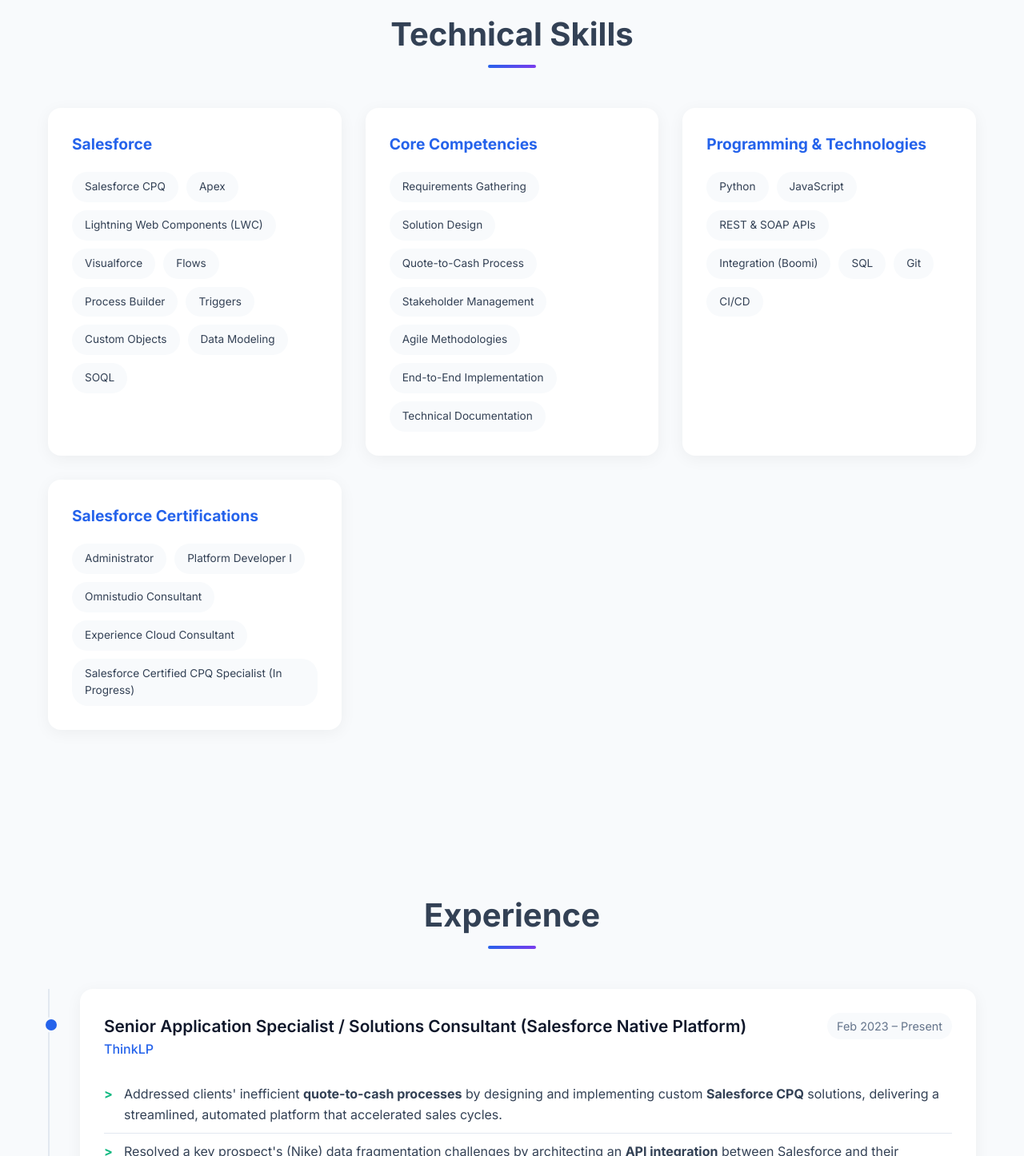
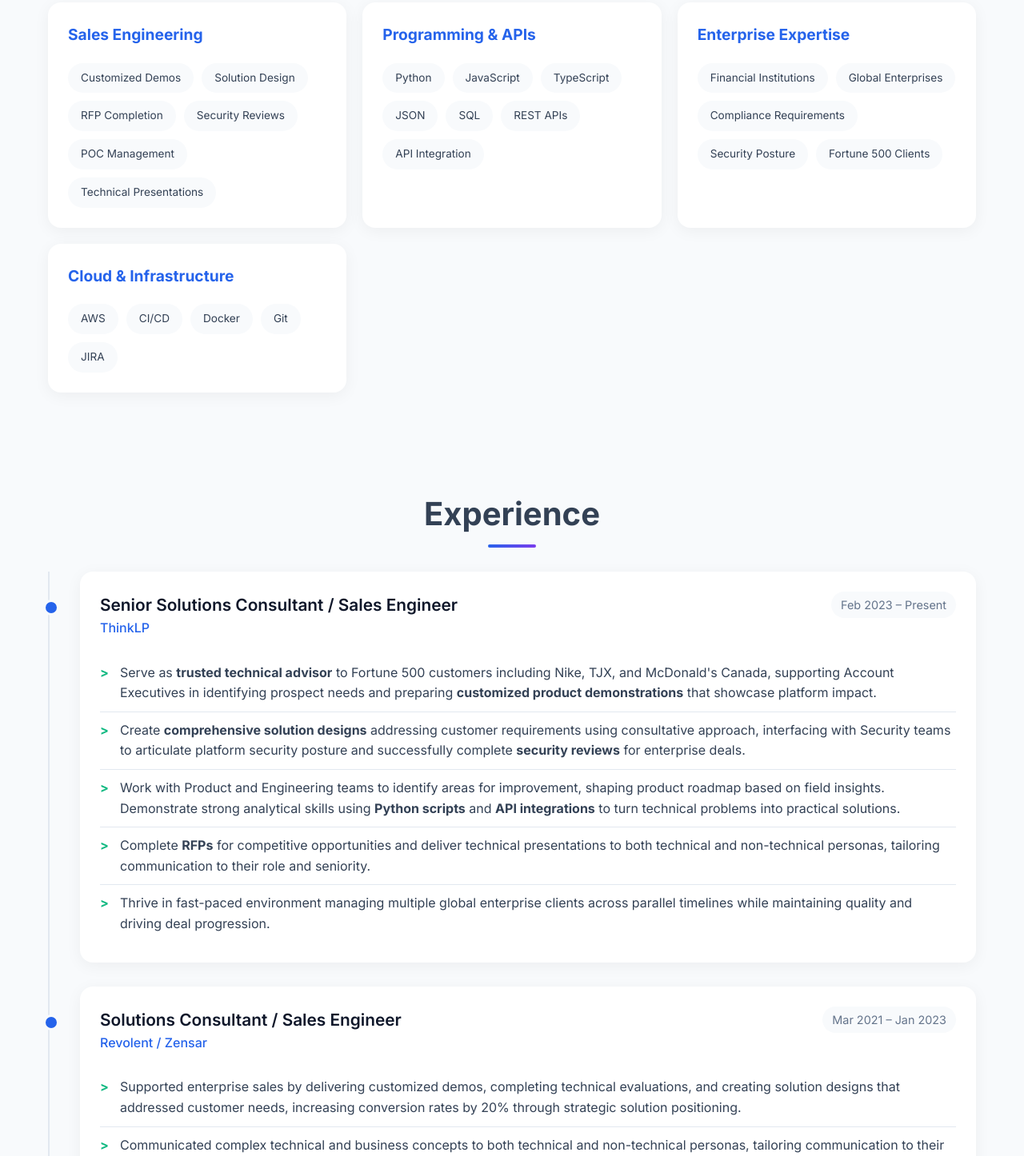
Before and after one commit to kevzhg/kevzhg.github.io, a plain HTML site: page index.html in a window 1280 px wide. Shown: the part 1354-2800 px from the top of the page at 80% size. Drawn offline with Linux system fonts and the light colour scheme.

Commit message:
Update index.html

```diff
--- a/index.html
+++ b/index.html
@@ -3,7 +3,7 @@
 <head>
     <meta charset="UTF-8">
     <meta name="viewport" content="width=device-width, initial-scale=1.0">
-    <title>Kev Zhang | Senior Salesforce Developer</title>
+    <title>Kev Zhang | Sales Engineer</title>
     <link href="https://fonts.googleapis.com/css2?family=Inter:wght@300;400;500;600;700&display=swap" rel="stylesheet">
     <style>
         :root {
@@ -40,17 +40,17 @@
         .btn-primary:hover { transform: translateY(-3px); box-shadow: 0 10px 30px rgba(37, 99, 235, 0.3); }
         .btn-secondary { background: transparent; color: white; border: 2px solid rgba(255,255,255,0.3); }
         .btn-secondary:hover { border-color: white; background: rgba(255,255,255,0.1); }
-        section { padding: 100px 20px; max-width: 1200px; margin: 0 auto; }
-        .section-title { font-size: 2.5rem; font-weight: 700; text-align: center; margin-bottom: 60px; position: relative; }
+        section { padding: 60px 20px; max-width: 1200px; margin: 0 auto; }
+        .section-title { font-size: 2.5rem; font-weight: 700; text-align: center; margin-bottom: 40px; position: relative; }
         .section-title::after { content: ''; position: absolute; bottom: -10px; left: 50%; transform: translateX(-50%); width: 60px; height: 4px; background: var(--gradient); border-radius: 2px; }
-        .skills-grid { display: grid; grid-template-columns: repeat(auto-fit, minmax(300px, 1fr)); gap: 30px; }
-        .skill-category { background: var(--card-bg); padding: 30px; border-radius: 16px; box-shadow: 0 4px 20px rgba(0,0,0,0.05); }
+        .skills-grid { display: grid; grid-template-columns: repeat(auto-fit, minmax(300px, 1fr)); gap: 20px; }
+        .skill-category { background: var(--card-bg); padding: 25px; border-radius: 16px; box-shadow: 0 4px 20px rgba(0,0,0,0.05); }
         .skill-category h3 { font-size: 1.2rem; margin-bottom: 20px; color: var(--primary); }
         .skill-tags { display: flex; flex-wrap: wrap; gap: 10px; }
         .skill-tag { background: var(--light); padding: 8px 16px; border-radius: 20px; font-size: 0.85rem; color: var(--text); }
         .timeline { position: relative; padding-left: 40px; }
         .timeline::before { content: ''; position: absolute; left: 0; top: 0; bottom: 0; width: 2px; background: var(--border); }
-        .timeline-item { position: relative; margin-bottom: 50px; padding: 30px; background: var(--card-bg); border-radius: 16px; box-shadow: 0 4px 20px rgba(0,0,0,0.05); }
+        .timeline-item { position: relative; margin-bottom: 30px; padding: 25px; background: var(--card-bg); border-radius: 16px; box-shadow: 0 4px 20px rgba(0,0,0,0.05); }
         .timeline-item::before { content: ''; position: absolute; left: -46px; top: 35px; width: 14px; height: 14px; background: var(--primary); border-radius: 50%; border: 3px solid var(--light); }
         .timeline-header { display: flex; justify-content: space-between; align-items: flex-start; margin-bottom: 15px; }
         .timeline-title { font-size: 1.3rem; font-weight: 600; color: var(--dark); }
@@ -60,11 +60,11 @@
         .timeline-bullets li { padding: 10px 0; padding-left: 25px; position: relative; color: var(--text); border-bottom: 1px solid var(--border); }
         .timeline-bullets li:last-child { border-bottom: none; }
         .timeline-bullets li::before { content: '>'; position: absolute; left: 0; color: var(--accent); font-weight: bold; }
-        .projects-grid { display: grid; grid-template-columns: repeat(auto-fit, minmax(300px, 1fr)); gap: 30px; }
+        .projects-grid { display: grid; grid-template-columns: repeat(auto-fit, minmax(300px, 1fr)); gap: 20px; }
         .project-card { background: var(--card-bg); border-radius: 16px; overflow: hidden; box-shadow: 0 4px 20px rgba(0,0,0,0.05); }
-        .project-header { background: var(--gradient); padding: 30px; color: white; }
+        .project-header { background: var(--gradient); padding: 25px; color: white; }
         .project-header h3 { font-size: 1.3rem; margin-bottom: 10px; }
-        .project-body { padding: 30px; }
+        .project-body { padding: 25px; }
         #contact { background: var(--dark); color: white; max-width: none; text-align: center; }
         #contact .section-title { color: white; }
         .contact-grid { display: flex; justify-content: center; gap: 40px; flex-wrap: wrap; margin-top: 40px; }
@@ -91,7 +91,7 @@
     <section class="hero">
         <div class="hero-content">
             <h1>KEV ZHANG</h1>
-            <p class="subtitle">Senior Salesforce Developer</p>
+            <p class="subtitle">Sales Engineer / Solutions Engineer</p>
             <div class="hero-cta">
                 <a href="#contact" class="btn btn-primary">Get in Touch</a>
                 <a href="#experience" class="btn btn-secondary">View Experience</a>
@@ -102,7 +102,7 @@
     <section id="about">
         <h2 class="section-title">Professional Summary</h2>
         <div class="about-text" style="max-width: 800px; margin: 0 auto; text-align: center; font-size: 1.1rem; color: var(--text-light);">
-            <p>Senior Salesforce Developer with 5+ years of experience specializing in the design, development, and implementation of custom CPQ and quote-to-cash solutions. Proven ability to lead end-to-end Salesforce CPQ implementations, from requirements gathering and data modeling to integration and deployment. Adept at partnering with Sales, Finance, and IT stakeholders to deliver scalable solutions that drive business growth.</p>
+            <p>Sales Engineer with 6+ years serving as trusted technical advisor to enterprise customers, including large financial institutions and Fortune 500 companies. Expert at preparing customized product demonstrations, creating comprehensive solution designs, and completing RFPs. Strong technical foundation in API-based products, Python, JavaScript, and JSON with proven success interfacing with Security teams and collaborating with Product/Engineering to shape roadmaps.</p>
         </div>
     </section>
 
@@ -110,27 +110,27 @@
         <h2 class="section-title">Technical Skills</h2>
         <div class="skills-grid">
             <div class="skill-category">
-                <h3>Salesforce</h3>
+                <h3>Sales Engineering</h3>
                 <div class="skill-tags">
-                    <span class="skill-tag">Salesforce CPQ</span><span class="skill-tag">Apex</span><span class="skill-tag">Lightning Web Components (LWC)</span><span class="skill-tag">Visualforce</span><span class="skill-tag">Flows</span><span class="skill-tag">Process Builder</span><span class="skill-tag">Triggers</span><span class="skill-tag">Custom Objects</span><span class="skill-tag">Data Modeling</span><span class="skill-tag">SOQL</span>
+                    <span class="skill-tag">Customized Demos</span><span class="skill-tag">Solution Design</span><span class="skill-tag">RFP Completion</span><span class="skill-tag">Security Reviews</span><span class="skill-tag">POC Management</span><span class="skill-tag">Technical Presentations</span>
                 </div>
             </div>
             <div class="skill-category">
-                <h3>Core Competencies</h3>
+                <h3>Programming & APIs</h3>
                 <div class="skill-tags">
-                    <span class="skill-tag">Requirements Gathering</span><span class="skill-tag">Solution Design</span><span class="skill-tag">Quote-to-Cash Process</span><span class="skill-tag">Stakeholder Management</span><span class="skill-tag">Agile Methodologies</span><span class="skill-tag">End-to-End Implementation</span><span class="skill-tag">Technical Documentation</span>
+                    <span class="skill-tag">Python</span><span class="skill-tag">JavaScript</span><span class="skill-tag">TypeScript</span><span class="skill-tag">JSON</span><span class="skill-tag">SQL</span><span class="skill-tag">REST APIs</span><span class="skill-tag">API Integration</span>
                 </div>
             </div>
             <div class="skill-category">
-                <h3>Programming & Technologies</h3>
+                <h3>Enterprise Expertise</h3>
                 <div class="skill-tags">
-                    <span class="skill-tag">Python</span><span class="skill-tag">JavaScript</span><span class="skill-tag">REST & SOAP APIs</span><span class="skill-tag">Integration (Boomi)</span><span class="skill-tag">SQL</span><span class="skill-tag">Git</span><span class="skill-tag">CI/CD</span>
+                    <span class="skill-tag">Financial Institutions</span><span class="skill-tag">Global Enterprises</span><span class="skill-tag">Compliance Requirements</span><span class="skill-tag">Security Posture</span><span class="skill-tag">Fortune 500 Clients</span>
                 </div>
             </div>
             <div class="skill-category">
-                <h3>Salesforce Certifications</h3>
+                <h3>Cloud & Infrastructure</h3>
                 <div class="skill-tags">
-                    <span class="skill-tag">Administrator</span><span class="skill-tag">Platform Developer I</span><span class="skill-tag">Omnistudio Consultant</span><span class="skill-tag">Experience Cloud Consultant</span><span class="skill-tag">Salesforce Certified CPQ Specialist (In Progress)</span>
+                    <span class="skill-tag">AWS</span><span class="skill-tag">CI/CD</span><span class="skill-tag">Docker</span><span class="skill-tag">Git</span><span class="skill-tag">JIRA</span>
                 </div>
             </div>
         </div>
@@ -142,31 +142,31 @@
             <div class="timeline-item">
                 <div class="timeline-header">
                     <div>
-                        <div class="timeline-title">Senior Application Specialist / Solutions Consultant (Salesforce Native Platform)</div>
+                        <div class="timeline-title">Senior Solutions Consultant / Sales Engineer</div>
                         <div class="timeline-company">ThinkLP</div>
                     </div>
                     <span class="timeline-date">Feb 2023 – Present</span>
                 </div>
                 <ul class="timeline-bullets">
-                    <li>Addressed clients' inefficient <strong>quote-to-cash processes</strong> by designing and implementing custom <strong>Salesforce CPQ</strong> solutions, delivering a streamlined, automated platform that accelerated sales cycles.</li>
-                    <li>Resolved a key prospect's (Nike) data fragmentation challenges by architecting an <strong>API integration</strong> between Salesforce and their disparate ERP systems, providing a unified data view that cut cross-team coordination time by 40%.</li>
-                    <li>Prevented business interruption for a client (TJX) by orchestrating a critical <strong>data migration</strong>, using Python scripts to move legacy sales data into a new <strong>Snowflake DataLake</strong> two weeks ahead of schedule with zero downtime.</li>
-                    <li>Eliminated a key bottleneck in the presales process by building the team's first reusable demo environments and technical guides in Salesforce, cutting new engineer onboarding time by 50%.</li>
-                    <li>Improved close rates by building and presenting custom demos with client data, translating technical features into clear ROI and making value tangible for executive-level stakeholders.</li>
+                    <li>Serve as <strong>trusted technical advisor</strong> to Fortune 500 customers including Nike, TJX, and McDonald's Canada, supporting Account Executives in identifying prospect needs and preparing <strong>customized product demonstrations</strong> that showcase platform impact.</li>
+                    <li>Create <strong>comprehensive solution designs</strong> addressing customer requirements using consultative approach, interfacing with Security teams to articulate platform security posture and successfully complete <strong>security reviews</strong> for enterprise deals.</li>
+                    <li>Work with Product and Engineering teams to identify areas for improvement, shaping product roadmap based on field insights. Demonstrate strong analytical skills using <strong>Python scripts</strong> and <strong>API integrations</strong> to turn technical problems into practical solutions.</li>
+                    <li>Complete <strong>RFPs</strong> for competitive opportunities and deliver technical presentations to both technical and non-technical personas, tailoring communication to their role and seniority.</li>
+                    <li>Thrive in fast-paced environment managing multiple global enterprise clients across parallel timelines while maintaining quality and driving deal progression.</li>
                 </ul>
             </div>
             <div class="timeline-item">
                 <div class="timeline-header">
                     <div>
-                        <div class="timeline-title">Salesforce Solutions Consultant / Business Analyst</div>
+                        <div class="timeline-title">Solutions Consultant / Sales Engineer</div>
                         <div class="timeline-company">Revolent / Zensar</div>
                     </div>
                     <span class="timeline-date">Mar 2021 – Jan 2023</span>
                 </div>
                 <ul class="timeline-bullets">
-                    <li>Increased an e-commerce client's conversion rate by 20% by replacing their manual lead follow-up process with an <strong>end-to-end implementation</strong> of Sales Cloud, delivering an automated system using <strong>custom objects</strong> and <strong>Flows</strong>.</li>
-                    <li>Drove user adoption by developing custom features with <strong>Apex and Visualforce</strong> that addressed critical functionality gaps not met by standard Salesforce, delivering a platform tailored to specific business needs.</li>
-                    <li>Ensured 100% stability for the client’s production environment by managing the full deployment lifecycle and implementing <strong>thorough testing</strong> and change set management to de-risk the process.</li>
+                    <li>Supported enterprise sales by delivering customized demos, completing technical evaluations, and creating solution designs that addressed customer needs, increasing conversion rates by 20% through strategic solution positioning.</li>
+                    <li>Communicated complex technical and business concepts to both technical and non-technical personas, tailoring communication to their role and seniority to drive deal success.</li>
+                    <li>Collaborated with Product teams to prioritize and design solutions based on customer feedback. Built <strong>API integrations</strong> using REST APIs and custom code, demonstrating strong understanding of <strong>JSON</strong> and ability to solve technical integration challenges.</li>
                 </ul>
             </div>
             <div class="timeline-item">
@@ -178,8 +178,8 @@
                     <span class="timeline-date">Feb 2019 – Feb 2021</span>
                 </div>
                 <ul class="timeline-bullets">
-                    <li>Developed full-stack features for an enterprise healthcare SaaS platform serving 27,000+ facilities, working across React, TypeScript, Node.js, and Kotlin in a microservices architecture.</li>
-                    <li>Improved E2E test reliability from 70% to 95% by debugging flaky tests and refactoring the CI/CD pipeline, significantly reducing deployment friction for the team.</li>
+                    <li>Developed features using <strong>Python</strong>, <strong>JavaScript/TypeScript</strong>, and <strong>Node.js</strong>, building strong foundation in multiple programming languages and web development principles.</li>
+                    <li>Ability to read and understand code across the stack, troubleshooting production issues and improving system reliability from 70% to 95%.</li>
                 </ul>
             </div>
         </div>
```
